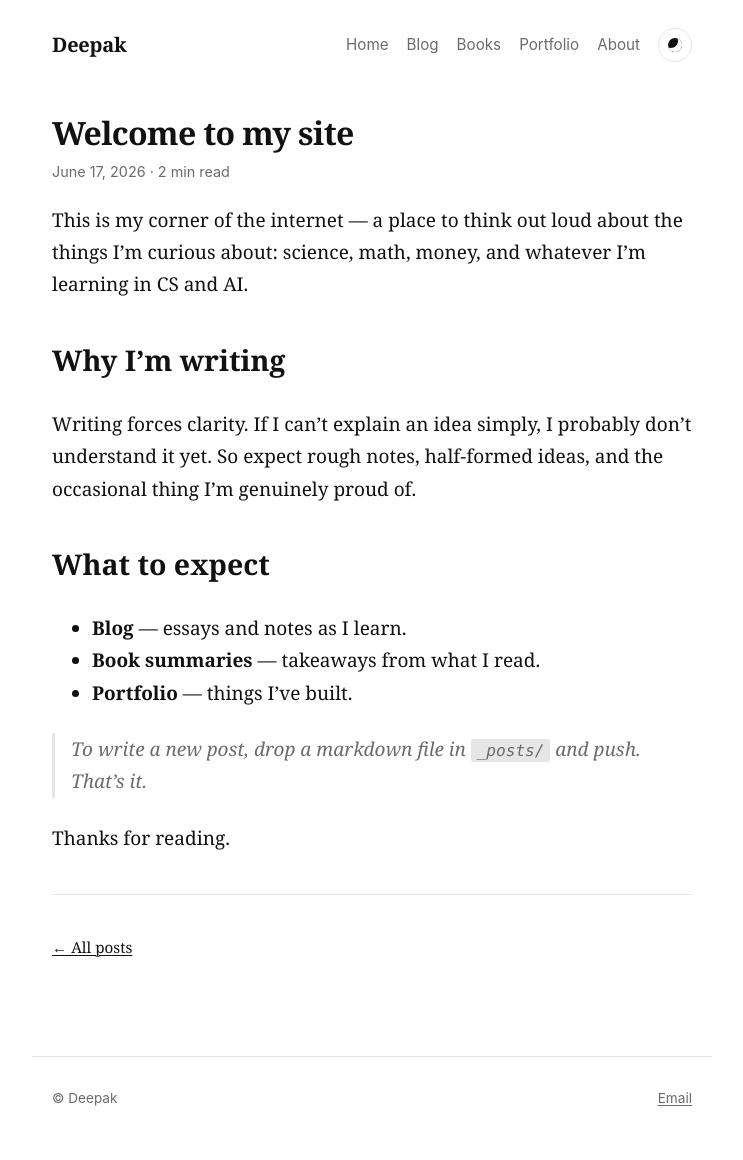
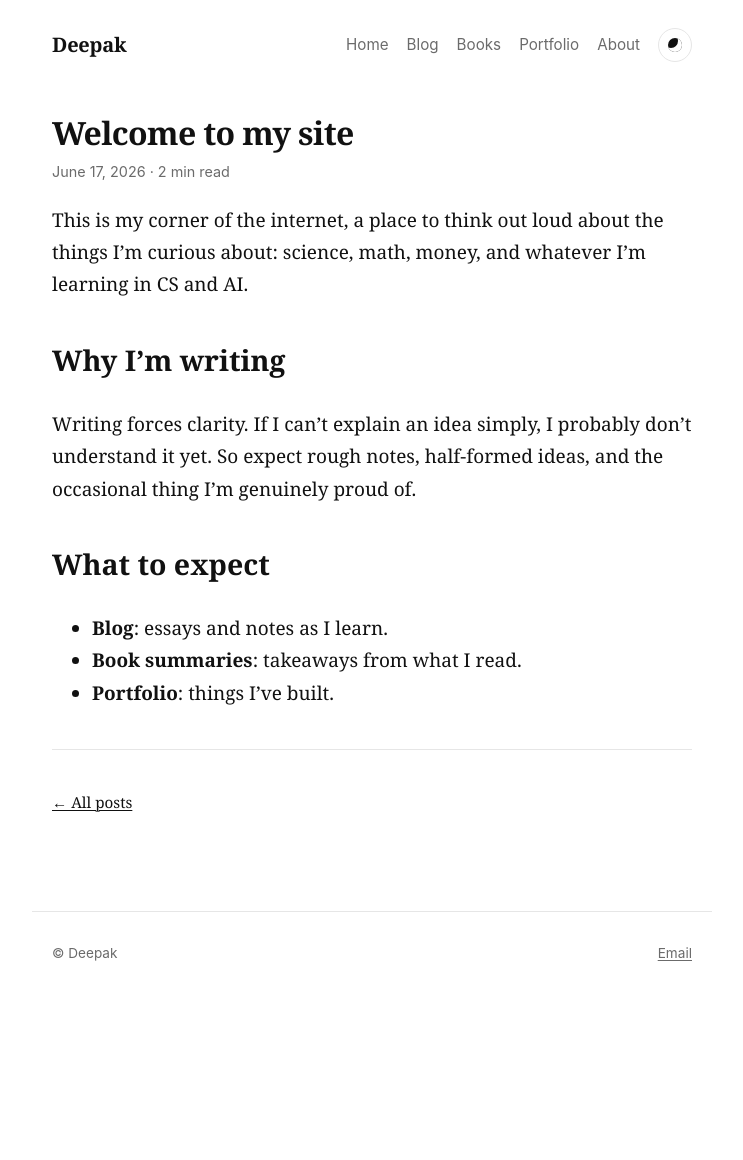
Before and after one commit to ChampDeepak/ChampDeepak.github.io, a Jekyll site: the page built from _posts/2026-06-17-welcome.md, in a window 1280 px wide. Shown: the whole page, without its empty margins (268-1011 px from the left). Built offline with Jekyll 4.4.1, drawn with Linux system fonts in a browser that asks for light colours; after the commit the page ends 1015 px from its top, so only the background shows below that.

Commit message:
Basic layout changes

```diff
--- a/_layouts/default.html
+++ b/_layouts/default.html
@@ -21,7 +21,7 @@
 </head>
 <body>
   <header class="site-header">
-    <a class="site-title" href="{{ '/' | relative_url }}">{{ site.title }}</a>
+    <a class="site-title" href="{{ '/about/' | relative_url }}">{{ site.title }}</a>
     <nav class="site-nav">
       <a href="{{ '/' | relative_url }}">Home</a>
       <a href="{{ '/blog/' | relative_url }}">Blog</a>
--- a/_posts/2026-06-17-welcome.md
+++ b/_posts/2026-06-17-welcome.md
@@ -5,7 +5,7 @@
 reading_time: "2 min read"
 ---
 
-This is my corner of the internet — a place to think out loud about the things
+This is my corner of the internet, a place to think out loud about the things
 I'm curious about: science, math, money, and whatever I'm learning in CS and AI.
 
 ## Why I'm writing
@@ -16,10 +16,6 @@
 
 ## What to expect
 
-- **Blog** — essays and notes as I learn.
-- **Book summaries** — takeaways from what I read.
-- **Portfolio** — things I've built.
-
-> To write a new post, drop a markdown file in `_posts/` and push. That's it.
-
-Thanks for reading.
+- **Blog**: essays and notes as I learn.
+- **Book summaries**: takeaways from what I read.
+- **Portfolio**: things I've built.
```
Also changed, not shown: index.html (+2 -5 lines).
